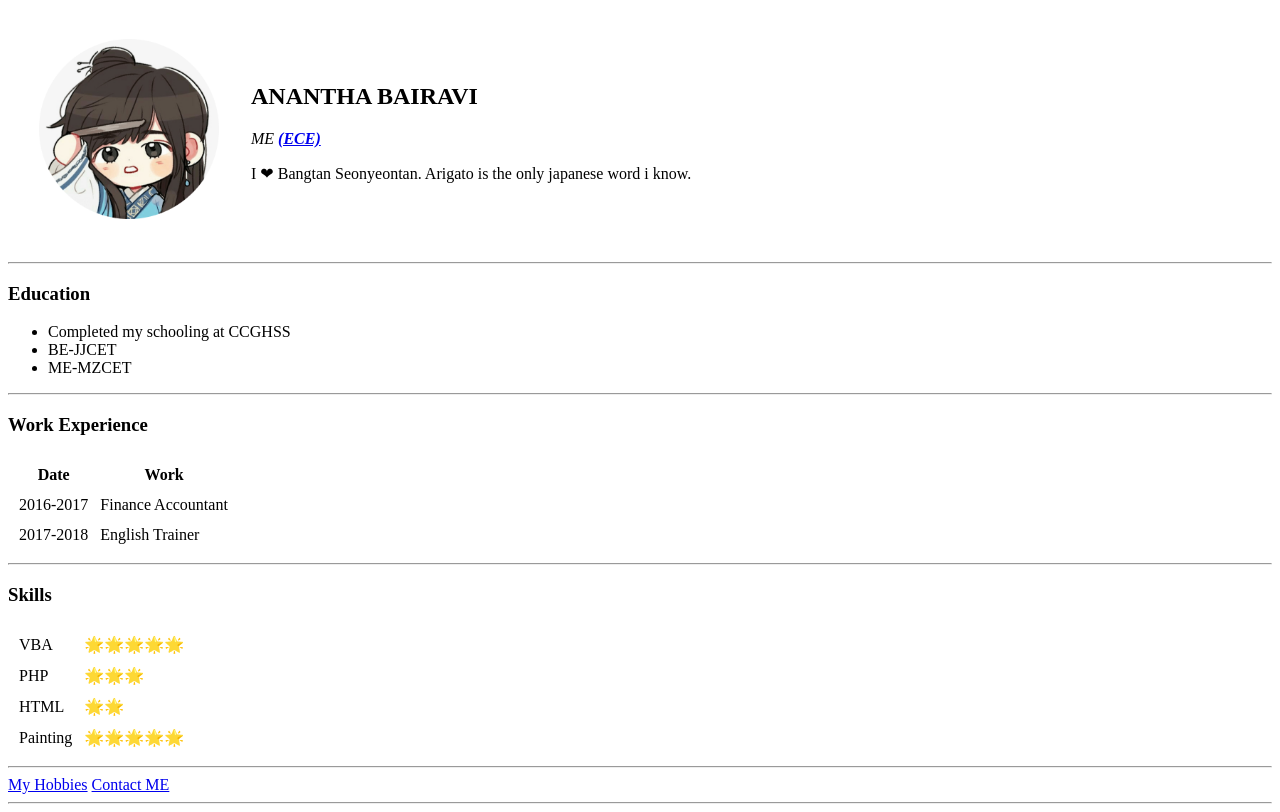
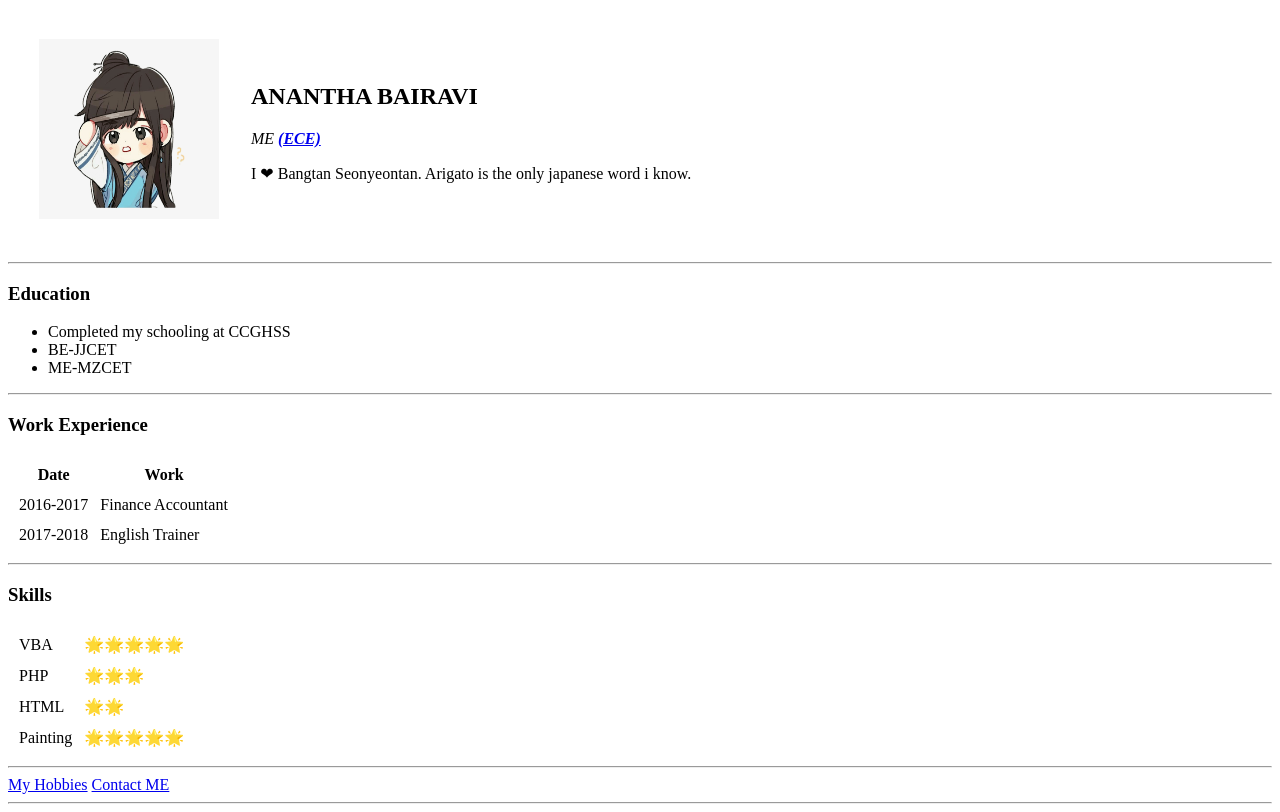
Before and after one commit to Bairavir/CV, a plain HTML site: page index.html in a window 1280 px wide. Drawn offline with Linux system fonts and the light colour scheme.

Commit message:
Update index.html

```diff
--- a/index.html
+++ b/index.html
@@ -9,7 +9,7 @@
 <body>
   <table cellspacing="30">
     <tr>
-      <td><img src="images/v-modified.png" alt="v" height="180" width="180"></td>
+      <td><img src="images/v.png" alt="v" height="180" width="180"></td>
       <td>
         <h2>ANANTHA BAIRAVI</h2>
         <p><em>ME <strong><a href="https://bts.ibighit.com/">(ECE)</a></strong></em></p>
```
